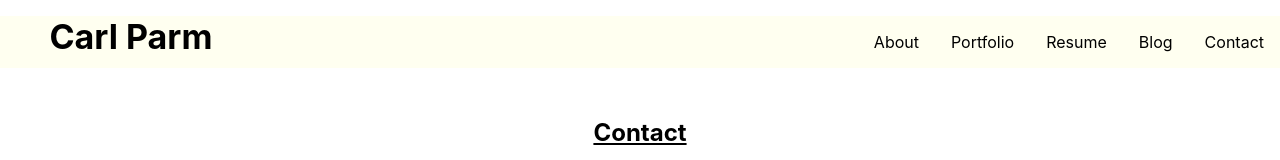
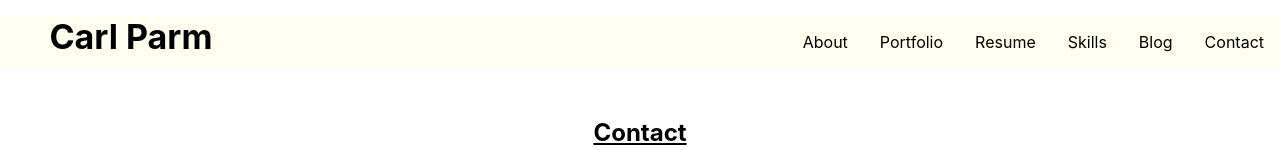
Before and after one commit to cjp34/Personal-Website, a React (Create React App) app: page /contact in a window 1280 px wide. Shown: the top 160 px of the page. Built offline with nearby package versions, Linux system fonts and the light colour scheme.

Commit message:
skills added to navbar

```diff
--- a/src/App.css
+++ b/src/App.css
@@ -40,4 +40,5 @@ li a:hover {
 
 .contactItems {
   text-align: center;
+  size: 500px;
 }
--- a/src/components/Navbar.js
+++ b/src/components/Navbar.js
@@ -11,6 +11,7 @@ const Navbar = () => {
             <ul>
                 <li><a href="contact">Contact</a></li>
                 <li><a href="https://medium.com/@carlparm" target="_blank" rel="noopener noreferrer">Blog</a></li>
+                <li><a href='skills'>Skills</a></li>
                 <li><a href="https://drive.google.com/file/d/1JKksq5y1iRpHEl-6xp8-SgPWRXIx8rej/view?usp=sharing" target="_blank" rel="noopener noreferrer">Resume</a></li>
                 <li><a href="portfolio">Portfolio</a></li>
                 <li><a href="about">About</a></li>
```
